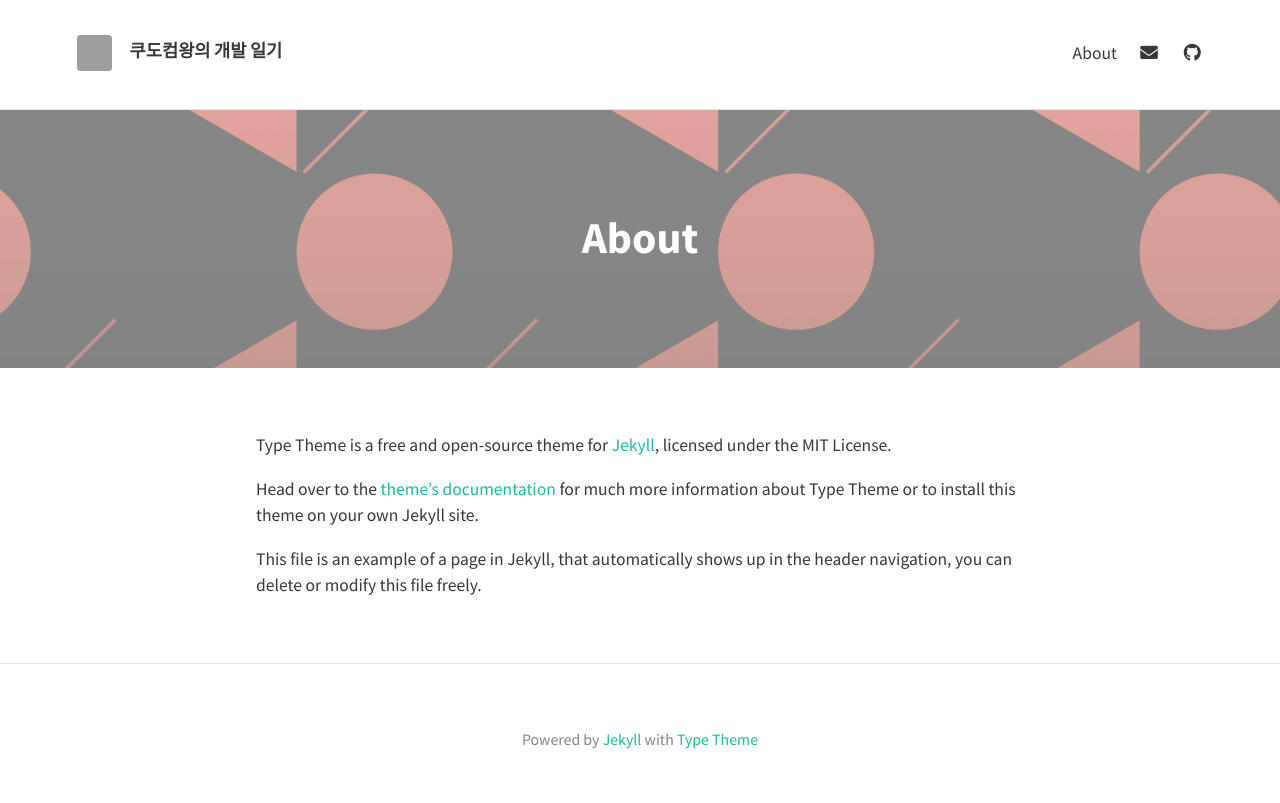
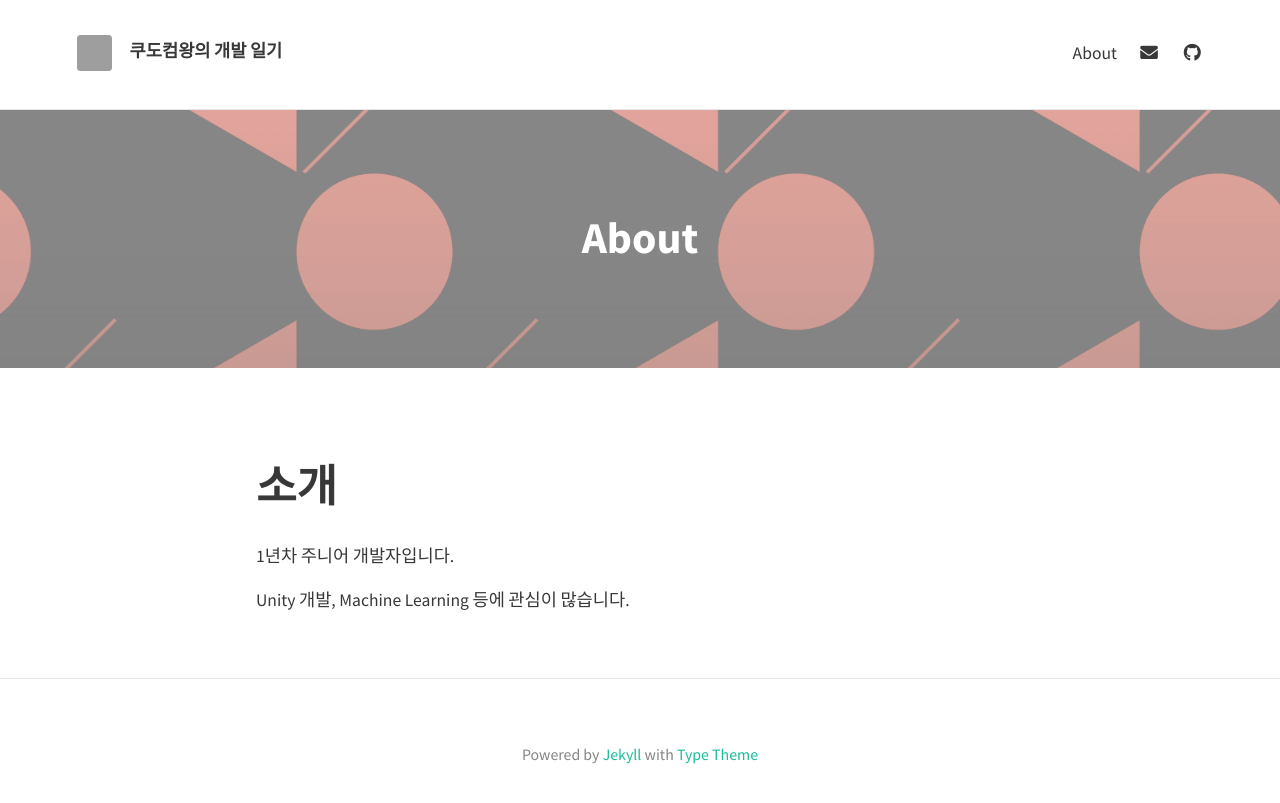
Before and after one commit to KudoLayton/kudolayton.github.io, a Jekyll site: the page built from about.md, in a window 1280 px wide. Shown: the top 803 px of the page. Built offline with Jekyll 4.4.1, drawn with Linux system fonts in a browser that asks for light colours; nearby versions of some CDN libraries; grey boxes are pictures that could not be loaded.

Commit message:
feat: 배너 문구 수정 및 블로그 소개글 작성

```diff
--- a/_config.yml
+++ b/_config.yml
@@ -13,9 +13,7 @@ theme_settings:
 
   # Header and footer text
   header_text: >
-     <p>Lorem ipsum dolor sit amet, consectetur adipiscing elit, sed do eiusmod tempor incididunt ut labore et dolore magna aliqua.</p>
-
-     <p>Remove all header text in <code>_config.yml</code> to disable this feature.</p>
+     <p>앞으로 나아가는 기록들</p>
   header_text_feature_image:
   footer_text: >
    Powered by <a href="https://jekyllrb.com/">Jekyll</a> with <a href="https://github.com/rohanchandra/type-theme">Type Theme</a>
@@ -29,7 +27,7 @@ theme_settings:
   facebook:
   flickr:
   gitlab:
-  github: "rohanchandra/type-theme"
+  github: "kudolayton"
   gitter:
   google_plus:
   instagram:
--- a/about.md
+++ b/about.md
@@ -5,8 +5,7 @@ permalink: /about/
 feature-img: "assets/img/sample_feature_img_2.png"
 ---
 
-Type Theme is a free and open-source theme for [Jekyll](http://jekyllrb.com/), licensed under the MIT License.
+# 소개
+1년차 주니어 개발자입니다.
 
-Head over to the [theme's documentation](https://rohanchandra.github.io/project/type/) for much more information about Type Theme or to install this theme on your own Jekyll site.
-
-This file is an example of a page in Jekyll, that automatically shows up in the header navigation, you can delete or modify this file freely.
+Unity 개발, Machine Learning 등에 관심이 많습니다.
```
